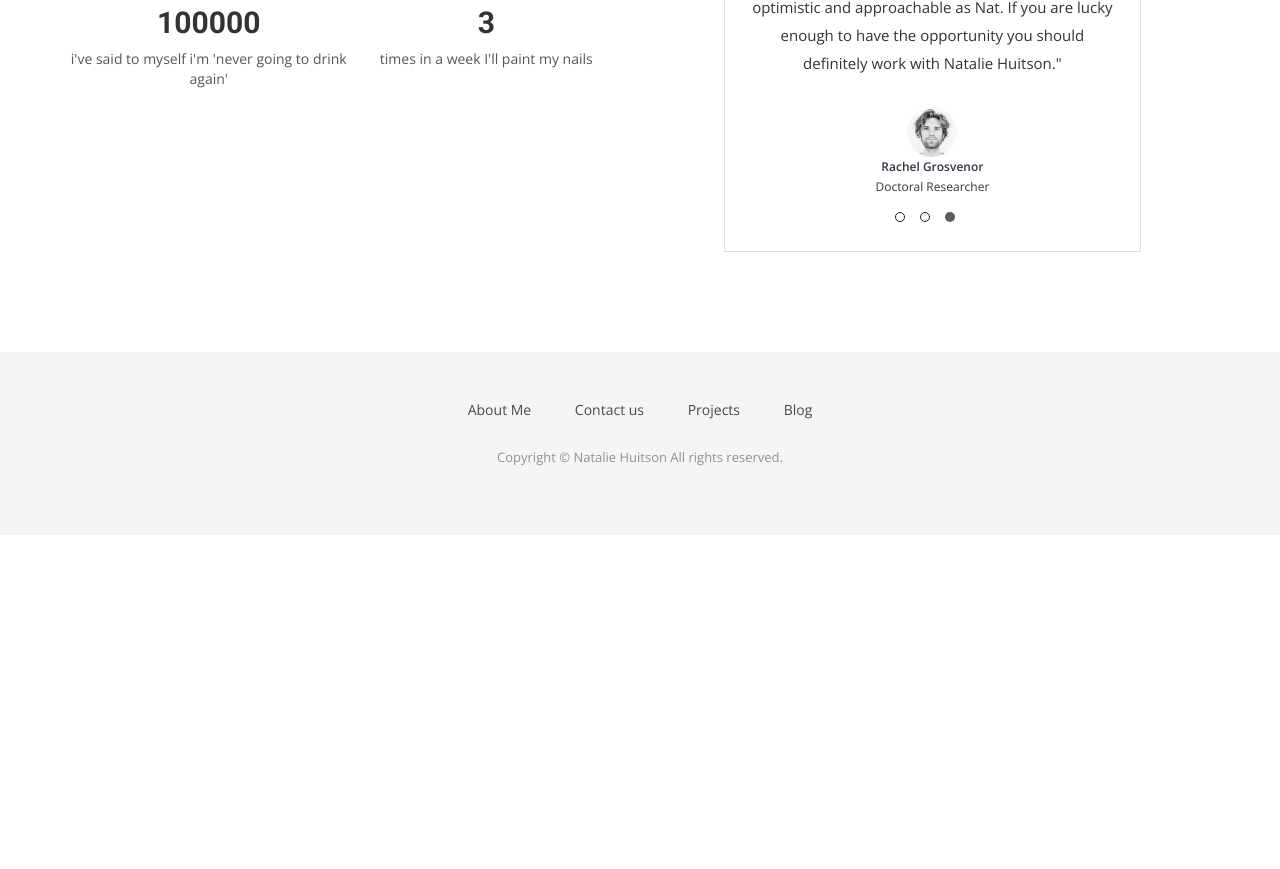
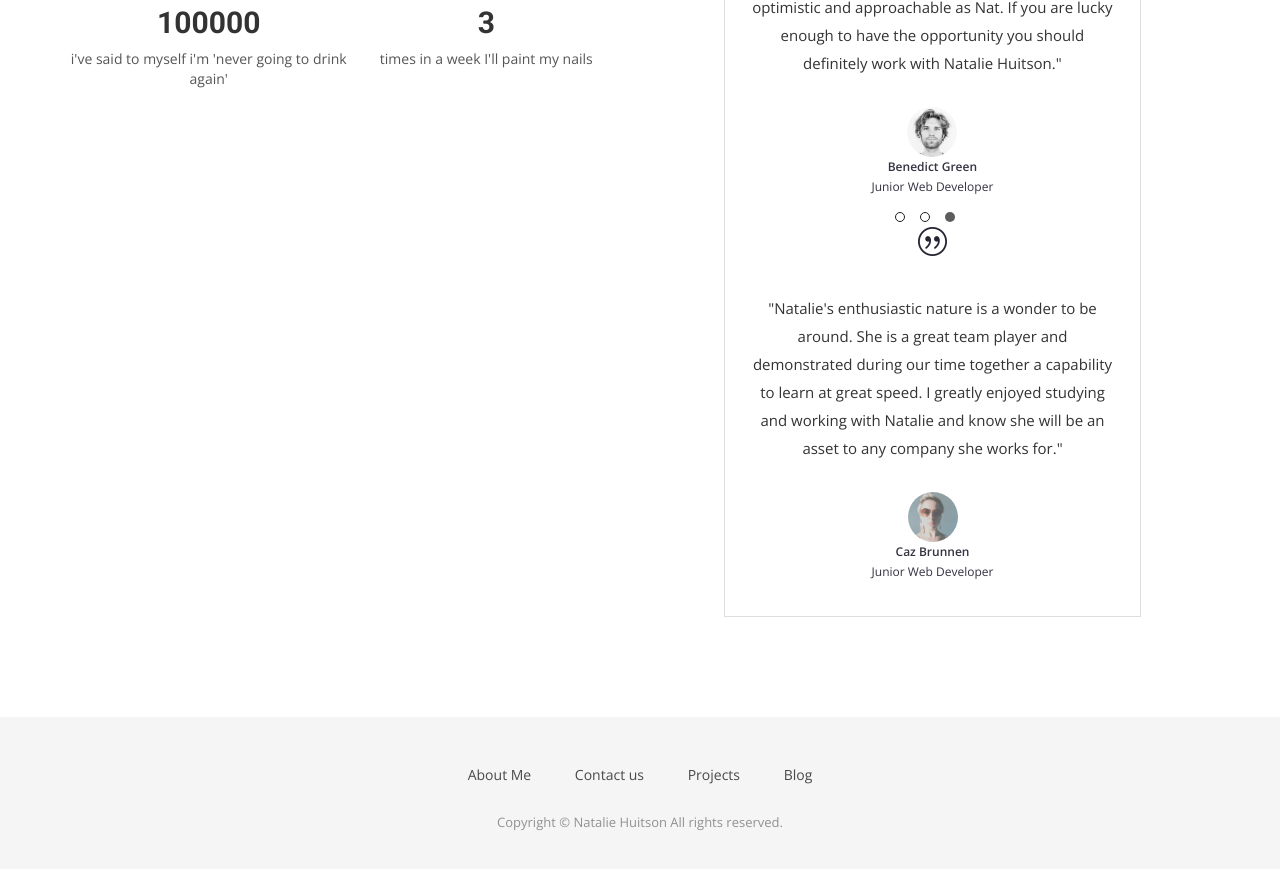
Before and after one commit to Nattie87/Nattie87.github.io, a Jekyll site: the page built from index.html, in a window 1280 px wide and 900 px high, scrolled down 3765 px. Shown: the top 869 px of the window. Built offline with Jekyll 4.4.1, drawn with Linux system fonts in a browser that asks for light colours; nearby versions of some CDN libraries; some web fonts are replaced; before the commit the page ends 4300 px from its top, so only the background shows below that.

Commit message:
caz reference

```diff
--- a/index.html
+++ b/index.html
@@ -220,9 +220,19 @@ permalink: /
               <p>"Words are too blunt an instrument to describe Natalie Huitson but I will do my best. I know Natalie through our time studying Web Development at General Assembly and through collaborating on projects together. I can honestly say I have rarely, if ever, met someone so disarmingly enthusiastic, optimistic and approachable as Nat. If you are lucky enough to have the opportunity you should definitely work with Natalie Huitson."</p>
               <div class="user">
                 <img class="ben" src="img/ben.jpg" alt="Pepole">
-                <p><span>Rachel Grosvenor</span> Doctoral Researcher</p>
+                <p><span>Benedict Green</span> Junior Web Developer</p>
               </div>
             </div>
+          </div>
+          <div>
+            <img src="img/cotation.png" alt="IMG">
+            <p>"Natalie's enthusiastic nature is a wonder to be around. She is a great team player and demonstrated during our time together a capability to learn at great speed. I greatly enjoyed studying and working with Natalie and know she will be an asset to any company she works for."</p>
+            <div class="user">
+              <img class="caz" src="img/caz.jpg" alt="Pepole">
+              <p><span>Caz Brunnen</span> Junior Web Developer</p>
+            </div>
+          </div>
+        </div>
             <!-- <div>
               <img src="img/cotation.png" alt="IMG">
               <p>"Natalie's enthusiastic nature is a wonder to be around. She is a great team player and demonstrated during our time together a capability to learn at great speed. I greatly enjoyed studying and working with Natalie and know she will be an asset to any company she works for"</p>
```
